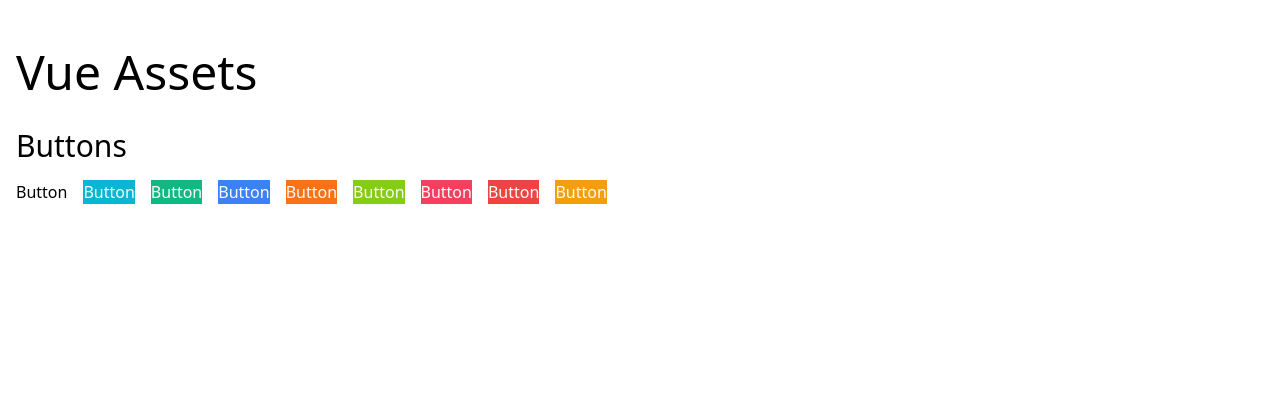
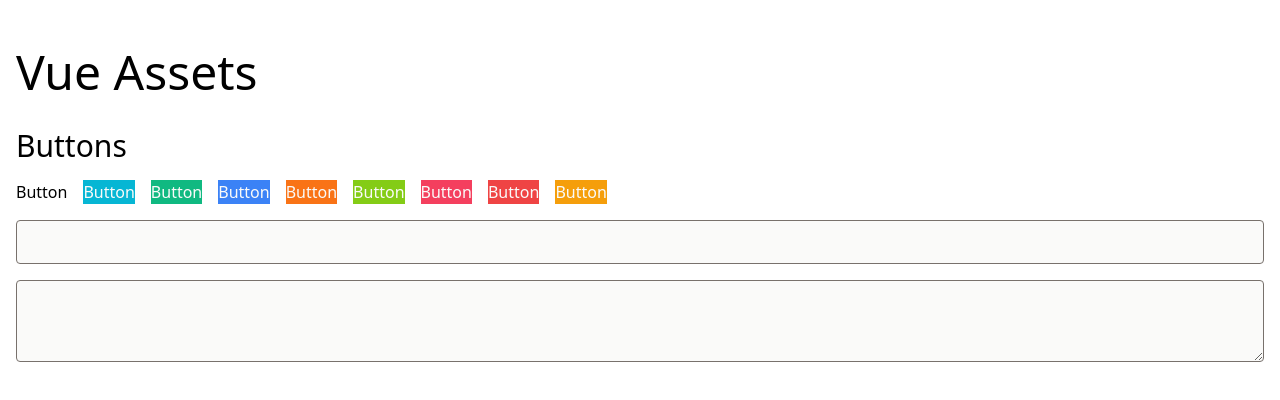
Before and after one commit to ykob/vue-assets, a Vue app: page / in a window 1280 px wide. Shown: the top 400 px of the page. Built offline with nearby package versions, Linux system fonts and the light colour scheme; the HTML template or start-up script is replaced by a standard one.

Commit message:
added the input elements on the home page.

```diff
--- a/src/views/ViewHome.vue
+++ b/src/views/ViewHome.vue
@@ -1,6 +1,6 @@
 <template>
   <h2 class="mb-4 text-3xl">Buttons</h2>
-  <div class="flex gap-4">
+  <div class="flex gap-4 mb-4">
     <ButtonBasics> Button </ButtonBasics>
     <ButtonBasics class="text-neutral-50 bg-primary-500"> Button </ButtonBasics>
     <ButtonBasics class="text-neutral-50 bg-secondary-500">
@@ -19,16 +19,28 @@
     <ButtonBasics class="text-neutral-50 bg-error-500"> Button </ButtonBasics>
     <ButtonBasics class="text-neutral-50 bg-warning-500"> Button </ButtonBasics>
   </div>
+  <div class="flex flex-col gap-4">
+    <InputText v-model="inputText" />
+    <InputMultilineText v-model="InputMultilineText" />
+  </div>
 </template>
 
 <script lang="ts">
 import { defineComponent } from 'vue'
 import ButtonBasics from '@/components/button/ButtonBasics.vue'
+import InputMultilineText from '@/components/input/InputMultilineText.vue'
+import InputText from '@/components/input/InputText.vue'
 
 export default defineComponent({
   name: 'ViewHome',
   components: {
     ButtonBasics,
+    InputMultilineText,
+    InputText,
   },
+  data: () => ({
+    inputText: '',
+    InputMultilineText: '',
+  }),
 })
 </script>
```
